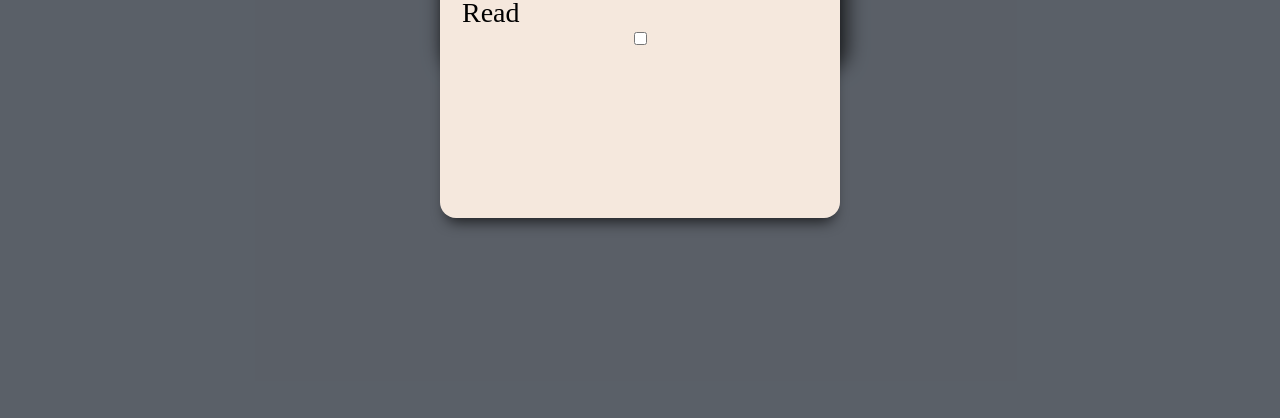
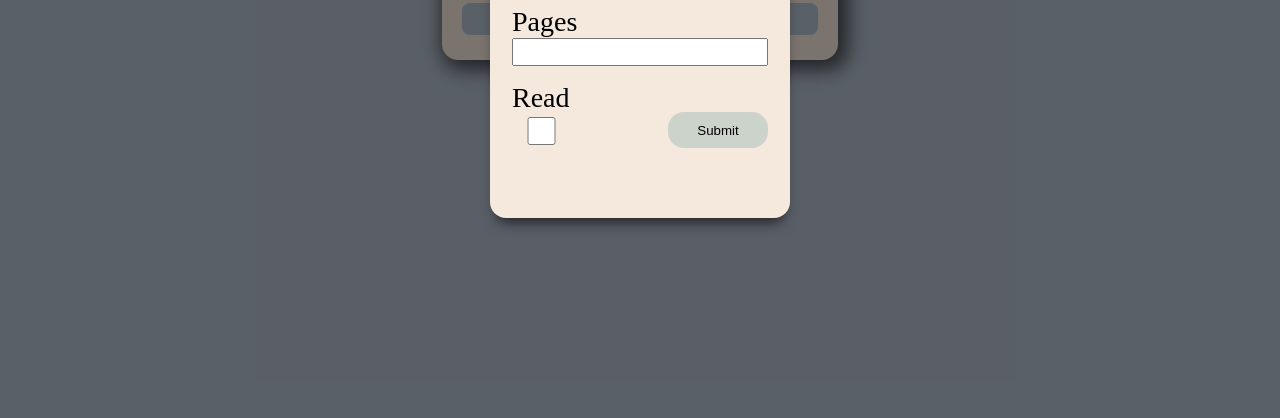
Before and after one commit to DerMoehre/library, a plain HTML site: page index.html in a window 1280 px wide. Shown: the part 382-800 px from the top of the page. Drawn offline with Linux system fonts and the light colour scheme.

Commit message:
added style to modal

```diff
--- a/index.html
+++ b/index.html
@@ -17,10 +17,15 @@
                     <input type="text" id="input_author" name="input_author" pattern="^[a-zA-Z]+$">
 
                     <label for="input_page">Pages</label>
-                    <input type="number" id="input_page" name="input_page" pattern="^[a-zA-Z]+$">
+                    <input type="number" id="input_page" name="input_page" min="1">
+                <div class="bottom_modal">
+                    <div class="modal_read">
+                        <label for="input_read">Read</label>
+                        <input type="checkbox" id="input_read" name="input_read">
+                    </div>
+                    <button class="btn_submit" type="submit">Submit</button>
+                </div>
 
-                    <label for="input_read">Read</label>
-                    <input type="checkbox" id="input_read" name="input_read">
             </fieldset>
 
         </div>
--- a/styles.css
+++ b/styles.css
@@ -20,6 +20,33 @@ fieldset {
 
 label {
     font-size: 28px;
+    margin-top: 16px;
+}
+
+input {
+    height: 28px;
+}
+
+input[type='checkbox']{
+    accent-color: var(--color-light-green);
+}
+
+.modal_read {
+    display: flex;
+    flex-direction: column;
+}
+
+.bottom_modal {
+    display: flex;
+    justify-content: space-between;
+    align-items: end;
+}
+
+.btn_submit {
+    height: 36px;
+    border: none;
+    background-color: var(--color-light-green);
+    border-radius: 16px;
 }
 
 .d_none {
@@ -40,7 +67,7 @@ label {
     background-color: var(--color-highlight);
     border-radius: 16px;
     height: 400px;
-    width: 400px;
+    width: 300px;
     box-shadow: 0px 10px 14px -6px rgba(0,0,0,0.67);
 }
 
```
